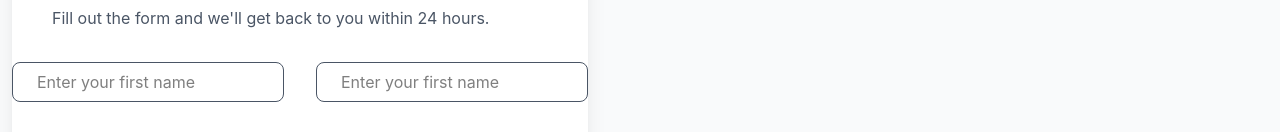
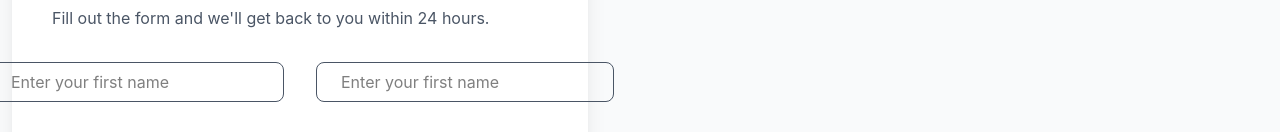
Before and after one commit to 1bruno5/denyse-shop, a Vue app: page /contact in a window 1280 px wide. Shown: the part 725-857 px from the top of the page. Built offline with nearby package versions, Linux system fonts and the light colour scheme.

Commit message:
testing if size handled

```diff
--- a/src/views/contact.vue
+++ b/src/views/contact.vue
@@ -39,8 +39,8 @@
                 </div>
                 <div class="flex flex-col items-center space-y-2">
                    <div class="flex gap-8">
-                   <input type="text" placeholder="Enter your first name" class="border border-gray-600 rounded-lg w-full max-w-[800px] h-[40px] px-1 md:px-6 ">
-                   <input type="text" placeholder="Enter your first name" class="border border-gray-600 rounded-lg w-full max-w-[800px] h-[40px] px-1 md:px-6">
+                   <input type="text" placeholder="Enter your first name" class="border border-gray-600 rounded-lg   h-[40px] px-1 md:px-6 ">
+                   <input type="text" placeholder="Enter your first name" class="border border-gray-600 rounded-lg   h-[40px] px-1 md:px-6">
                    </div>
                    <br>
                  <input type="text" placeholder="Enter your first name" class="border border-gray-600 rounded-lg w-full max-w-[380px] md:max-w-[500px] h-[40px] p-4"><br>
```
